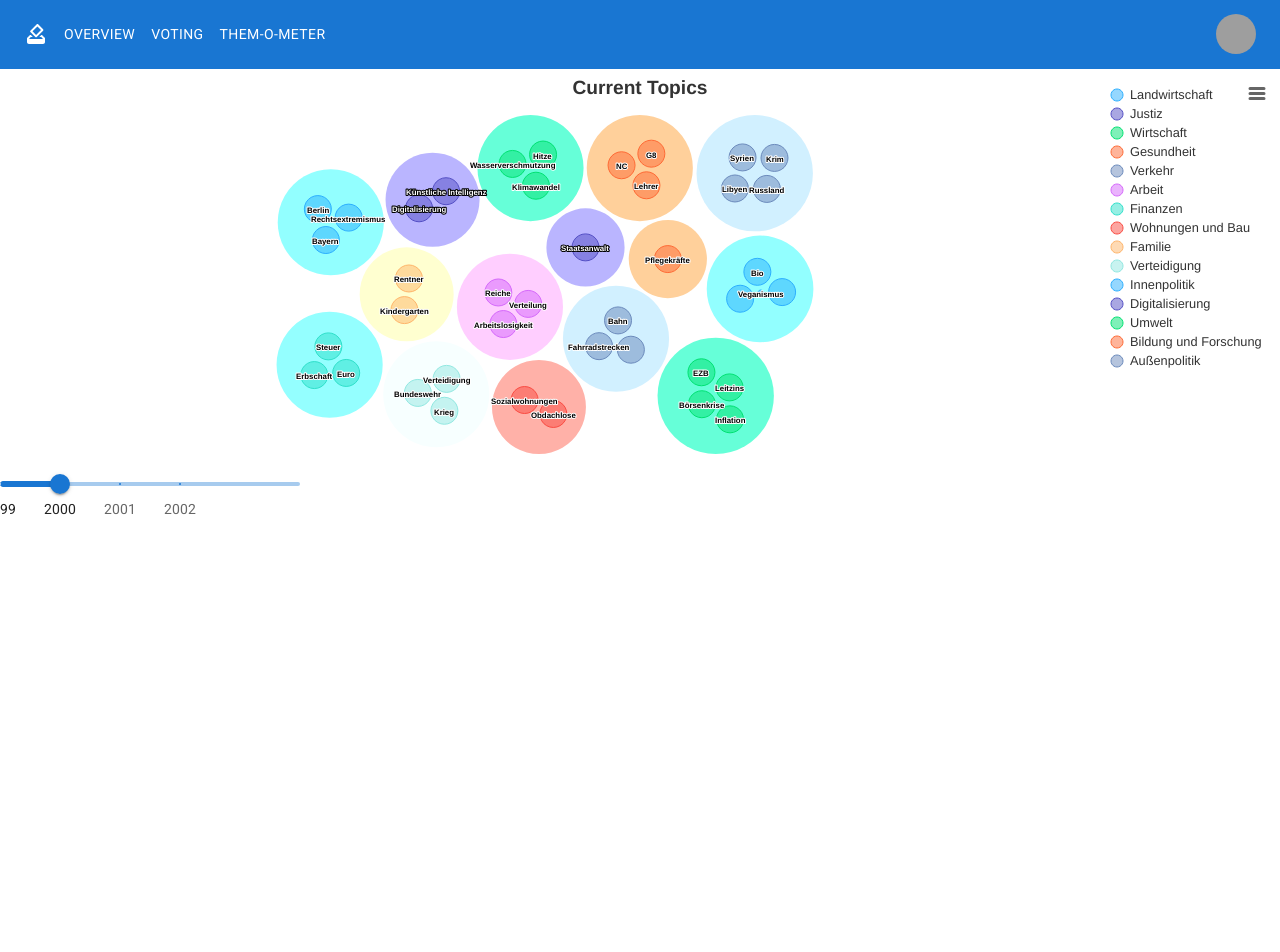
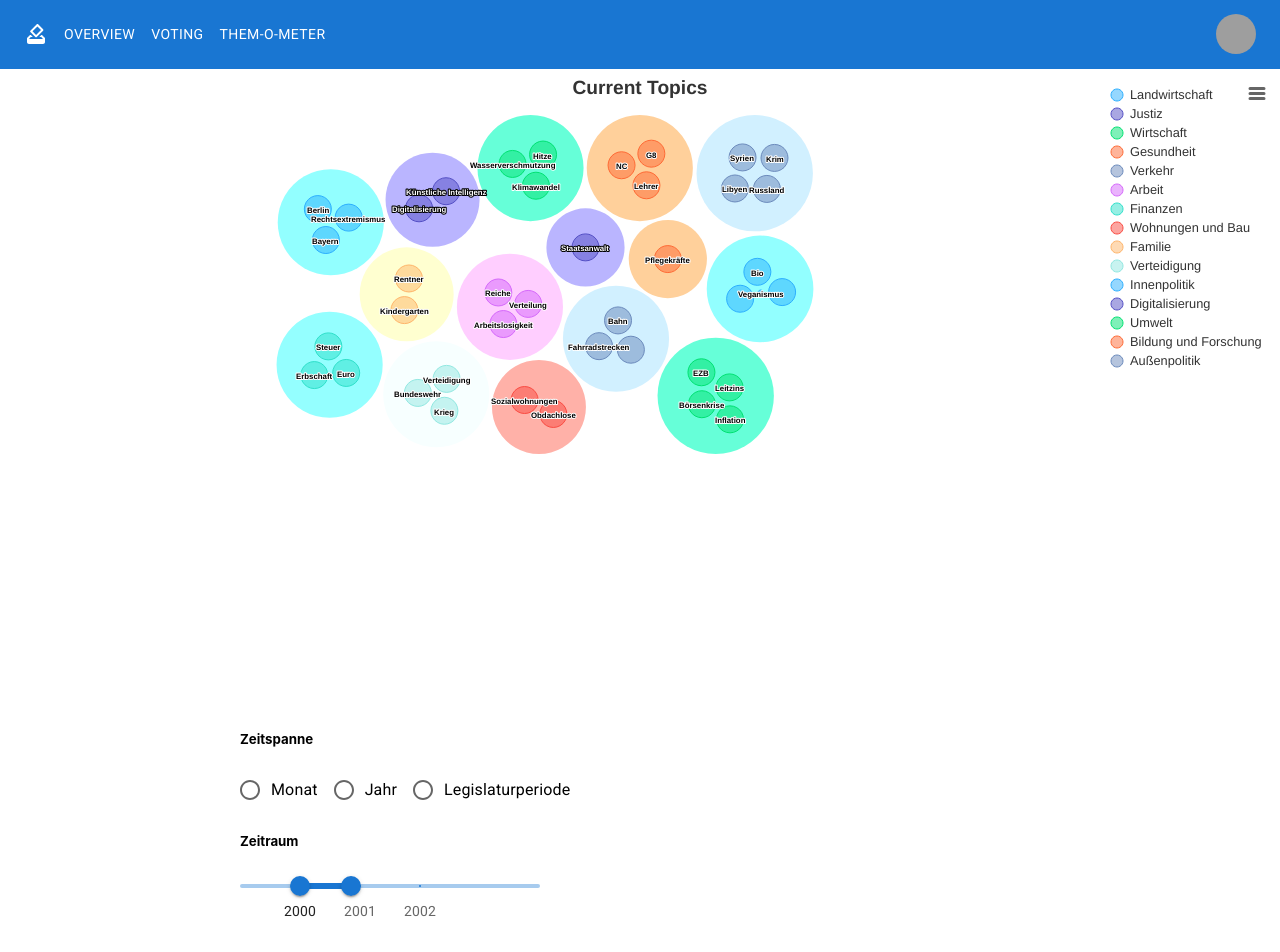
Before and after one commit to BundestagExplorer/frontend, a React (Create React App) app: page / in a window 1280 px wide. Shown: the top 952 px of the page. Before the commit the page ends 800 px from the top, so only its background shows below. Built offline with nearby package versions, Linux system fonts and the light colour scheme; grey boxes are pictures that could not be loaded.

Commit message:
proof of concept implementation of the landing page is done

```diff
--- a/src/index.css
+++ b/src/index.css
@@ -11,3 +11,7 @@ code {
   font-family: source-code-pro, Menlo, Monaco, Consolas, 'Courier New',
     monospace;
 }
+
+.year_slider{
+  align-items: center;
+}
--- a/src/pages/index.js
+++ b/src/pages/index.js
@@ -1,4 +1,4 @@
-import React from 'react';
+import React, { Component } from 'react';
 import Highcharts from 'highcharts';
 import HighchartsReact from 'highcharts-react-official';
 import _ from 'lodash';
@@ -7,6 +7,11 @@ import HighchartsAccessibility from 'highcharts/modules/accessibility';
 import HighchartsMore from 'highcharts/highcharts-more';
 import Box from '@mui/material/Box';
 import Slider from '@mui/material/Slider';
+import Radio from '@mui/material/Radio';
+import RadioGroup from '@mui/material/RadioGroup';
+import FormControlLabel from '@mui/material/FormControlLabel';
+import FormControl from '@mui/material/FormControl';
+import FormLabel from '@mui/material/FormLabel';
 
 HighchartsExporting(Highcharts);
 HighchartsAccessibility(Highcharts);
@@ -31,9 +36,24 @@ function valuetext(value) {
 
 
 
-const marks = [
+const marks_spanne = [
   {
     value: 0,
+    label: 'Monat',
+  },
+  {
+    value: 20,
+    label: 'Jahr',
+  },
+  {
+    value: 40,
+    label: 'Legislaturperiode',
+  }
+];
+
+const marks_zeitraum = [
+  {
+    value: [0, 10],
     label: '1999',
   },
   {
@@ -51,111 +71,275 @@ const marks = [
 ];
 
 const political_data = [
-    {"name" :"Landwirtschaft",
-    "data":[
-        {"name":"Veganismus", "value":10},
-        {"name":"Bio", "value":40},
-        {"name":"Dürre", "value":40},
-        {"name":"Glyphosat", "value":40},
+  {
+    "name": "Landwirtschaft",
+    "data": [
+      { "name": "Veganismus", "value": 10 },
+      { "name": "Bio", "value": 40 },
+      { "name": "Dürre", "value": 40 },
+      { "name": "Glyphosat", "value": 40 },
     ]
   },
-    {"name" :"Justiz",
-    "data":[
-        {"name":"Staatsanwalt", "value":40}
+  {
+    "name": "Justiz",
+    "data": [
+      { "name": "Staatsanwalt", "value": 40 }
     ]
   },
-    {"name" :"Wirtschaft",
-    "data":[
-        {"name":"Börsenkrise", "value":40},
-        {"name":"Leitzins", "value":40},
-        {"name":"EZB", "value":40},
-        {"name":"Inflation", "value":40}
+  {
+    "name": "Wirtschaft",
+    "data": [
+      { "name": "Börsenkrise", "value": 40 },
+      { "name": "Leitzins", "value": 40 },
+      { "name": "EZB", "value": 40 },
+      { "name": "Inflation", "value": 40 }
     ]
   },
-    {"name" :"Gesundheit",
-    "data":[
-        {"name":"Pflegekräfte", "value":40}
+  {
+    "name": "Gesundheit",
+    "data": [
+      { "name": "Pflegekräfte", "value": 40 }
     ]
   },
-    {"name" :"Verkehr",
-    "data":[
-        {"name":"Fahrradstrecken", "value":40},
-        {"name":"ÖPNV", "value":40},
-        {"name":"Bahn", "value":40}
+  {
+    "name": "Verkehr",
+    "data": [
+      { "name": "Fahrradstrecken", "value": 40 },
+      { "name": "ÖPNV", "value": 40 },
+      { "name": "Bahn", "value": 40 }
     ]
   },
-    {"name" :"Arbeit",
-    "data":[
-        {"name":"Verteilung", "value":40},
-        {"name":"Reiche", "value":40},
-        {"name":"Arbeitslosigkeit", "value":40}
+  {
+    "name": "Arbeit",
+    "data": [
+      { "name": "Verteilung", "value": 40 },
+      { "name": "Reiche", "value": 40 },
+      { "name": "Arbeitslosigkeit", "value": 40 }
     ]
   },
-    {"name" :"Finanzen",
-    "data":[
-        {"name":"Euro", "value":40},
-        {"name":"Steuer", "value":40},
-        {"name":"Erbschaft", "value":40}
+  {
+    "name": "Finanzen",
+    "data": [
+      { "name": "Euro", "value": 40 },
+      { "name": "Steuer", "value": 40 },
+      { "name": "Erbschaft", "value": 40 }
     ]
   },
-    {"name" :"Wohnungen und Bau",
-    "data":[
-        {"name":"Obdachlose", "value":40},
-        {"name":"Sozialwohnungen", "value":40}
+  {
+    "name": "Wohnungen und Bau",
+    "data": [
+      { "name": "Obdachlose", "value": 40 },
+      { "name": "Sozialwohnungen", "value": 40 }
     ]
   },
-    {"name" :"Familie",
-    "data":[
-        {"name":"Kindergarten", "value":40},
-        {"name":"Rentner", "value":40}
+  {
+    "name": "Familie",
+    "data": [
+      { "name": "Kindergarten", "value": 40 },
+      { "name": "Rentner", "value": 40 }
     ]
   },
-    {"name" :"Verteidigung",
-    "data":[
-        {"name":"Bundeswehr", "value":40},
-        {"name":"Krieg", "value":40},
-        {"name":"Verteidigung", "value":40}
+  {
+    "name": "Verteidigung",
+    "data": [
+      { "name": "Bundeswehr", "value": 40 },
+      { "name": "Krieg", "value": 40 },
+      { "name": "Verteidigung", "value": 40 }
     ]
   },
-    {"name" :"Innenpolitik",
-    "data":[
-        {"name":"Rechtsextremismus", "value":40},
-        {"name":"Berlin", "value":40},
-        {"name":"Bayern", "value":40}
+  {
+    "name": "Innenpolitik",
+    "data": [
+      { "name": "Rechtsextremismus", "value": 40 },
+      { "name": "Berlin", "value": 40 },
+      { "name": "Bayern", "value": 40 }
     ]
   },
-    {"name" :"Digitalisierung",
-    "data":[
-        {"name":"Digitalisierung", "value":40},
-        {"name":"Künstliche Intelligenz", "value":40}
+  {
+    "name": "Digitalisierung",
+    "data": [
+      { "name": "Digitalisierung", "value": 40 },
+      { "name": "Künstliche Intelligenz", "value": 40 }
     ]
   },
-    {"name" :"Umwelt",
-    "data":[
-        {"name":"Klimawandel", "value":40},
-        {"name":"Wasserverschmutzung", "value":40},
-        {"name":"Hitze", "value":40}
+  {
+    "name": "Umwelt",
+    "data": [
+      { "name": "Klimawandel", "value": 40 },
+      { "name": "Wasserverschmutzung", "value": 40 },
+      { "name": "Hitze", "value": 40 }
     ]
   },
-    {"name" :"Bildung und Forschung",
-    "data":[
-        {"name":"G8", "value":40},
-        {"name":"Lehrer", "value":40},
-        {"name":"NC", "value":40}
+  {
+    "name": "Bildung und Forschung",
+    "data": [
+      { "name": "G8", "value": 40 },
+      { "name": "Lehrer", "value": 40 },
+      { "name": "NC", "value": 40 }
     ]
   },
-    {"name" :"Außenpolitik",
-    "data":[
-        {"name":"Syrien", "value":40},
-        {"name":"Libyen", "value":40},
-        {"name":"Krim", "value":40},
-        {"name":"Russland", "value":40}
+  {
+    "name": "Außenpolitik",
+    "data": [
+      { "name": "Syrien", "value": 40 },
+      { "name": "Libyen", "value": 40 },
+      { "name": "Krim", "value": 40 },
+      { "name": "Russland", "value": 40 }
     ]
   }
 ];
 
-const getOptions = (type) => ({
+const political_data_updated = [
+  {
+    "name": "Landwirtschaft",
+    "data": [
+      { "name": "Veganismus", "value": 10 },
+      { "name": "Bio", "value": 40 },
+      { "name": "Dürre", "value": 60 },
+      { "name": "Glyphosat", "value": 20 },
+    ]
+  },
+  {
+    "name": "Justiz",
+    "data": [
+      { "name": "Staatsanwalt", "value": 10 }
+    ]
+  },
+  {
+    "name": "Wirtschaft",
+    "data": [
+      { "name": "Börsenkrise", "value": 30 },
+      { "name": "Leitzins", "value": 50 },
+      { "name": "EZB", "value": 20 },
+      { "name": "Inflation", "value": 10 }
+    ]
+  },
+  {
+    "name": "Gesundheit",
+    "data": [
+      { "name": "Pflegekräfte", "value": 70 }
+    ]
+  },
+  {
+    "name": "Verkehr",
+    "data": [
+      { "name": "Fahrradstrecken", "value": 50 },
+      { "name": "ÖPNV", "value": 30 },
+      { "name": "Bahn", "value": 20 }
+    ]
+  },
+  {
+    "name": "Arbeit",
+    "data": [
+      { "name": "Verteilung", "value": 20 },
+      { "name": "Reiche", "value": 10 },
+      { "name": "Arbeitslosigkeit", "value": 10 }
+    ]
+  },
+  {
+    "name": "Finanzen",
+    "data": [
+      { "name": "Euro", "value": 20 },
+      { "name": "Steuer", "value": 30 },
+      { "name": "Erbschaft", "value": 40 }
+    ]
+  },
+  {
+    "name": "Wohnungen und Bau",
+    "data": [
+      { "name": "Obdachlose", "value": 40 },
+      { "name": "Sozialwohnungen", "value": 40 }
+    ]
+  },
+  {
+    "name": "Familie",
+    "data": [
+      { "name": "Kindergarten", "value": 40 },
+      { "name": "Rentner", "value": 40 }
+    ]
+  },
+  {
+    "name": "Verteidigung",
+    "data": [
+      { "name": "Bundeswehr", "value": 40 },
+      { "name": "Krieg", "value": 60 },
+      { "name": "Verteidigung", "value": 40 }
+    ]
+  },
+  {
+    "name": "Innenpolitik",
+    "data": [
+      { "name": "Rechtsextremismus", "value": 40 },
+      { "name": "Berlin", "value": 60 },
+      { "name": "Bayern", "value": 40 }
+    ]
+  },
+  {
+    "name": "Digitalisierung",
+    "data": [
+      { "name": "Digitalisierung", "value": 40 },
+      { "name": "Künstliche Intelligenz", "value": 40 }
+    ]
+  },
+  {
+    "name": "Umwelt",
+    "data": [
+      { "name": "Klimawandel", "value": 40 },
+      { "name": "Wasserverschmutzung", "value": 40 },
+      { "name": "Hitze", "value": 40 }
+    ]
+  },
+  {
+    "name": "Bildung und Forschung",
+    "data": [
+      { "name": "G8", "value": 40 },
+      { "name": "Lehrer", "value": 40 },
+      { "name": "NC", "value": 40 }
+    ]
+  },
+  {
+    "name": "Außenpolitik",
+    "data": [
+      { "name": "Syrien", "value": 40 },
+      { "name": "Libyen", "value": 40 },
+      { "name": "Krim", "value": 40 },
+      { "name": "Russland", "value": 40 }
+    ]
+  }
+];
 
+
+//https://mui.com/material-ui/react-slider/
+function RangeSlider() {
+  const [value, setValue] = React.useState([20, 37]);
+
+  const handleChange = (event, newValue) => {
+    setValue(newValue);
+  };
+
+  return (
+    <Box sx={{ width: 300 }}>
+      <Slider
+        getAriaLabel={() => 'Temperature range'}
+        value={value}
+        onChange={handleChange}
+        valueLabelDisplay="auto"
+        getAriaValueText={valuetext}
+        marks={marks_zeitraum}
+      />
+    </Box>
+  );
+}
+
+
+
+class CustomBubbleChart extends Component {
+  constructor(props) {
+    super(props);
+
+    this.state = {
+      // To avoid unnecessary update keep all options in the state.
+      chartOptions: {
         chart: {
           type: 'packedbubble',
 
@@ -179,7 +363,9 @@ const getOptions = (type) => ({
                   'Control: ' + event.ctrlKey + '\n' +
                   'Meta: ' + event.metaKey + '\n' +
                   'Shift: ' + event.shiftKey
-                );}},
+                );
+              }
+            },
             draggable: false,
             // https://api.highcharts.com/highcharts/series.packedbubble.layoutAlgorithm
             // Dokumentation der folgenden Optionen
@@ -207,32 +393,70 @@ const getOptions = (type) => ({
         credits: {
           enabled: false,
         },
-  });
-
-  let make_alert = function make_alert() {
-    political_data.push(    {"name" :"Test",
-    "data":[
-        {"name":"Nice", "value":40},
-        {"name":"Es funktioniert", "value":40}
-    ]
-    });}
+      }
+    };
+  }
 
 
-const Home = () => {
+
+  updateSeries = () => {
+    // The chart is updated only with new options.
+    this.setState({
+      chartOptions: {
+        series: political_data_updated
+      }
+    });
+  }
+
+  render() {
+    const { chartOptions } = this.state;
+
     return (
       <div>
-            <HighchartsReact highcharts={Highcharts} options={getOptions('packedbubble')} />
-            <Box sx={{ width: 300 }}>
-      <Slider
+        <HighchartsReact
+          highcharts={Highcharts}
+          options={chartOptions}
+        />
+        <Box sx={{ width: 600, padding: 30 }}>
+          <h5>Zeitspanne</h5>
+
+
+          {/* <Slider
+
             aria-label="Custom marks"
             defaultValue={20}
             getAriaValueText={valuetext}
             step={10}
             valueLabelDisplay="auto"
-        marks={marks}
-        onChange={make_alert}
-      />
+            marks={marks_spanne}
+            onChange={this.updateSeries.bind(this)}
+          /> */}
+          <FormControl>
+            <RadioGroup
+              row
+              aria-labelledby="demo-row-radio-buttons-group-label"
+              name="row-radio-buttons-group"
+            >
+              <FormControlLabel value="Monat"  control={<Radio onClick={this.updateSeries.bind(this)}  />} label="Monat" />
+              <FormControlLabel value="Jahr" control={<Radio onClick={this.updateSeries.bind(this)} />} label="Jahr" />
+              <FormControlLabel value="Legislaturperiode" control={<Radio onClick={this.updateSeries.bind(this)} />} label="Legislaturperiode" />
+
+            </RadioGroup>
+          </FormControl>
+
+          <h5>Zeitraum</h5>
+          <RangeSlider></RangeSlider>
         </Box>
+      </div>
+    )
+  }
+}
+
+const Home = () => {
+  return (
+    <div>
+      <CustomBubbleChart />
+
     </div>
   );
 };
```
Lines whose indentation alone changed are shown as unchanged.
